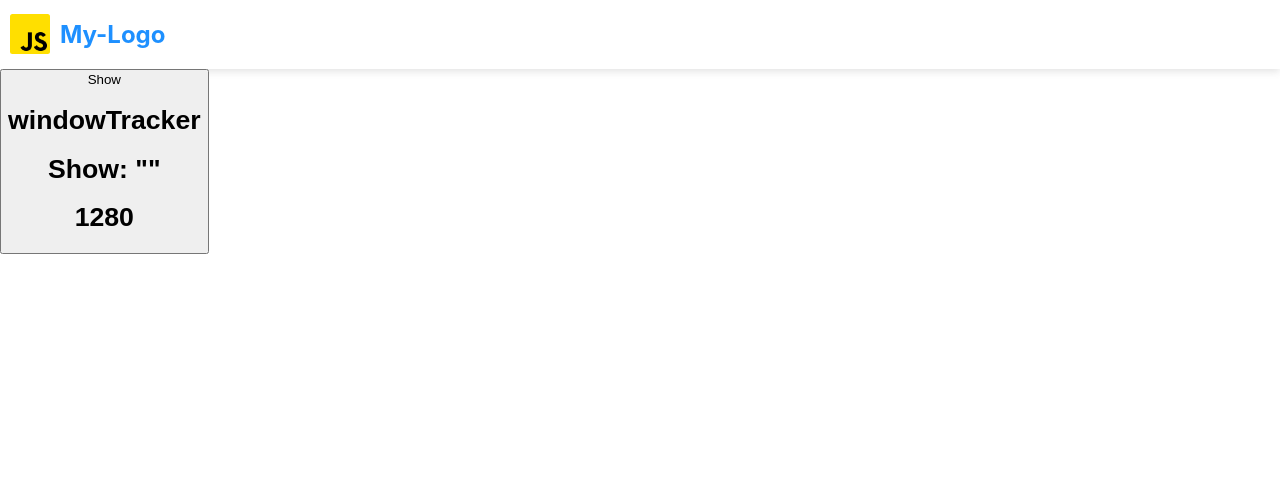
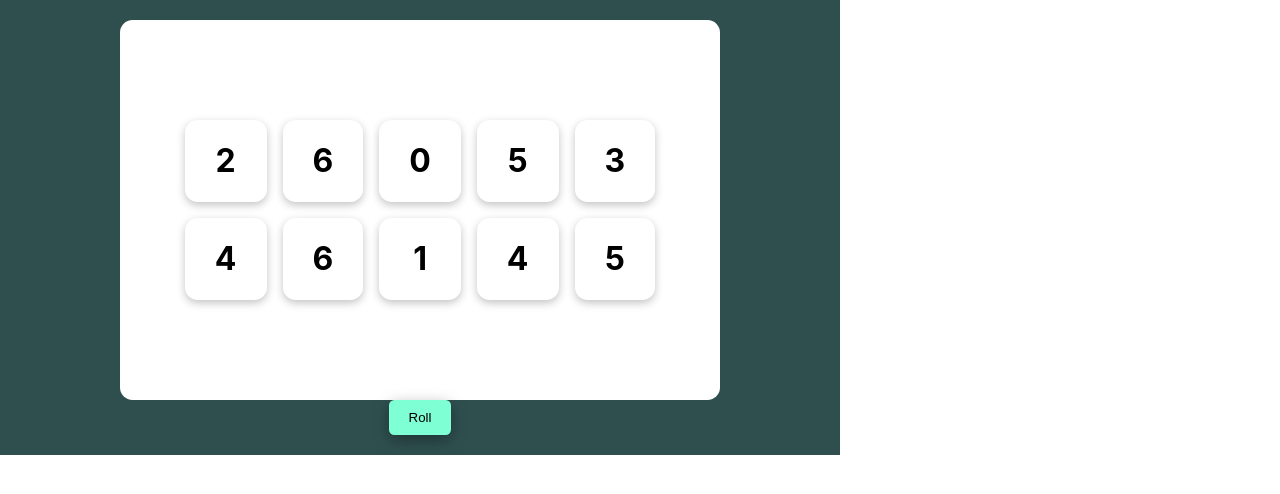
Before and after one commit to SoraShiro03/my-first-reacte-templates, a React (Create React App) app: page / in a window 1280 px wide. Shown: the top 494 px of the page. Built offline with nearby package versions, Linux system fonts and the light colour scheme; the HTML template or start-up script is replaced by a standard one.

Commit message:
tenzies games fully work! added!

```diff
--- a/src/App.js
+++ b/src/App.js
@@ -11,6 +11,7 @@ import './App.css';
 import RegisterForm from './components/register';
 import PraticeEffect from './components/praticeEffect';
 import WindowTracker from './components/windowTracker';
+import DiceApp from './components/diceApp';
 
 
 export default function App() {
@@ -23,14 +24,15 @@ export default function App() {
   //console.log(windowResizeValue, show)
   return (
     <div>
-      <Navbar />
+      <DiceApp />
+      {/* <Navbar />
       <button onClick={toggle}>Show
         {show && <WindowTracker
           name="windowTracker"
           show={show}
         />}
       </button>
-      {/* <PraticeEffect />
+      <PraticeEffect />
       <RegisterForm />
       <MainForm />
       <BoxGroup />
--- /dev/null
+++ b/src/components/dice.js
@@ -0,0 +1,13 @@
+import React from "react";
+
+export default function Dice(props) {
+    let styles = {
+        backgroundColor: ""
+    }
+    return (
+        <div onClick={() => props.holdDice(props.id)} style={props.isHeld ? { backgroundColor: "#59E391" } : { backgroundColor: "#fff" }} className="dice">
+            <h1>{props.value}</h1>
+            <h1>{props.isHeld}</h1>
+        </div>
+    )
+}
--- /dev/null
+++ b/src/components/diceApp.js
@@ -0,0 +1,93 @@
+import React from "react";
+import Dice from "./dice";
+import Confetti from "react-confetti"
+
+
+export default function DiceApp() {
+
+    const [diceArray, setArray] = React.useState(allNewDice())
+    const [tenzies, setTenzies] = React.useState(false)
+
+    React.useEffect(() => {
+        const allHeld = diceArray.every(dice => dice.isHeld && dice.value)
+        const firstValue = diceArray[0].value
+        const allSameValue = diceArray.every(dice => dice.value === firstValue)
+        if (allHeld && allSameValue) {
+            setTenzies(true)
+            console.log("you win")
+        }
+
+    }, [diceArray])
+
+    function generteNewDice(id) {
+
+        const randomNumber = Math.floor(Math.random() * 7)
+        const obj = {
+            value: randomNumber,
+            isHeld: false,
+            id: id,
+        }
+        return obj
+    }
+
+    function allNewDice() {
+        let newArray = []
+        for (let i = 0; i < 10; i++) {
+            // const randomNumber = Math.floor(Math.random() * 7)
+            // const obj = {
+            //     value: randomNumber,
+            //     isHeld: false,
+            //     id: i,
+            // }
+            // newArray.push(obj)
+            newArray.push(generteNewDice(i))
+        }
+        return newArray
+    }
+
+
+    function rollNewDice() {
+        if (!tenzies) {
+            setArray(oldDices => oldDices.map(dice => {
+                return dice.isHeld ?
+                    dice :
+                    generteNewDice(dice.id)
+            }))
+        }
+        else {
+            setTenzies(false)
+            setArray(allNewDice())
+        }
+    }
+
+    function holdDice(diceId) {
+        setArray(oldDices => oldDices.map(dice => {
+            return dice.id === diceId ?
+                { ...dice, isHeld: !dice.isHeld }
+                : dice
+        }))
+    }
+
+
+    const dices = diceArray.map((element) =>
+        <Dice
+            key={element.id}
+            value={element.value}
+            isHeld={element.isHeld}
+            id={element.id}
+            holdDice={holdDice} />)
+
+    console.log(diceArray)
+
+    return (
+
+        <main>
+            {tenzies && <Confetti />}
+            <div className="dice--container">
+                {dices}
+            </div>
+            <button onClick={rollNewDice}>{tenzies ? "New Game" : "Roll"}</button>
+        </main>
+
+    )
+}
--- a/src/style.css
+++ b/src/style.css
@@ -1,3 +1,7 @@
+* {
+
+}
+
 .navbar {
 
 }
@@ -37,7 +41,7 @@
     display: flex;
     flex-direction: column;
     flex: 1 1 auto;
-    background-color: aqua;
+
 }
 
 
@@ -147,3 +151,50 @@
 .pratice--container > div:hover {
 
 }
+
+main {
+    background-color: darkslategrey;
+    padding: 20px;
+    max-width: 800px;
+    display: flex;
+    flex-direction: column;
+    justify-content: center;
+    align-items: center;
+
+}
+.dice--container {
+    padding: 100px;
+
+    gap: 1rem;
+    display: grid;
+    grid-template: auto auto / repeat(5, 1fr);
+    justify-content: center;
+    align-content: center;
+    border-radius: 12.5px;
+    background-color: white;
+    max-width: 400px;
+
+}
+.dice {
+
+    text-align: center;
+    border-radius: 12.5px;
+    padding-left: 30px;
+    padding-right: 30px;
+    box-shadow: rgba(0, 0, 0, 0.24) 0px 3px 8px;
+
+}
+button {
+   background-color: aquamarine;
+   border: none;
+   box-shadow: rgba(0, 0, 0, 0.35) 0px 5px 15px;
+   border-radius: 5.5px;
+   padding: 10px 20px 10px 20px;
+
+}
+button:hover {
+    background-color: aqua;
+}
+button:focus {
+    outline: none;
+}
```
